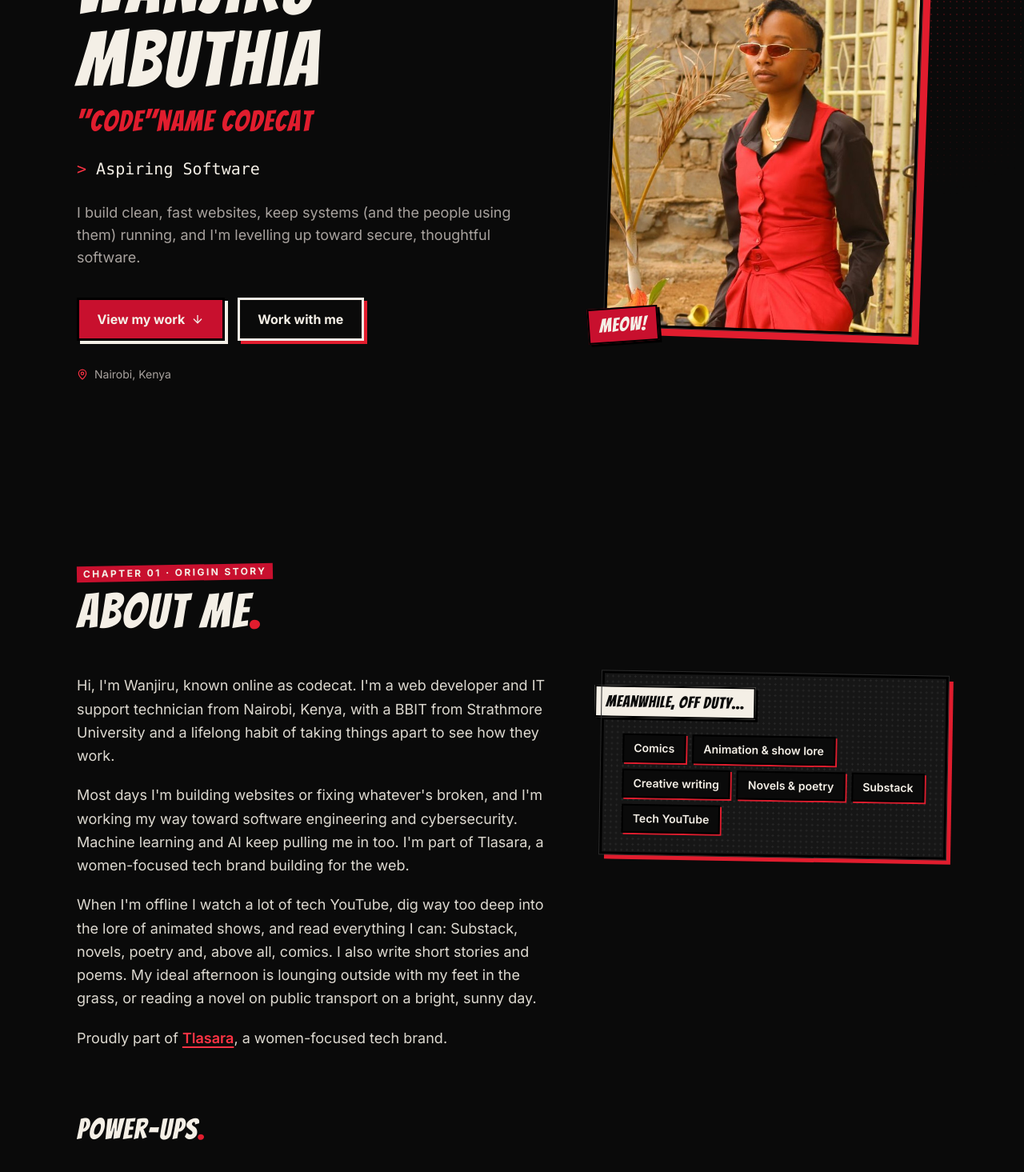
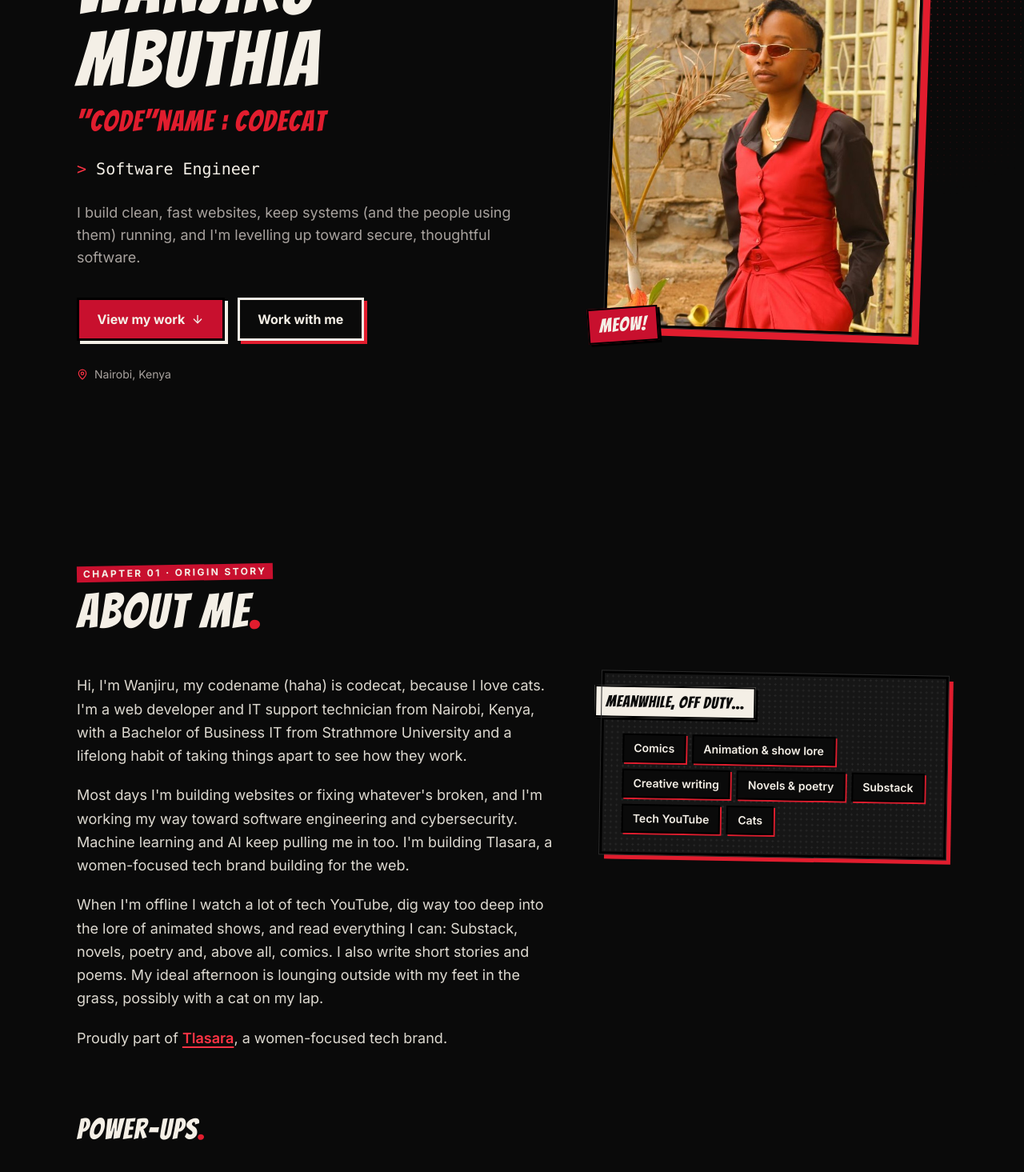
Before and after one commit to TlasaraDevs/codecat, a React (Vite) app: page / in a window 1280 px wide. Shown: the part 260-1725 px from the top of the page at 80% size. Built offline with nearby package versions, Linux system fonts and the light colour scheme.

Commit message:
a few changes in codecat copy

```diff
--- a/src/components/sections/Hero.jsx
+++ b/src/components/sections/Hero.jsx
@@ -74,7 +74,7 @@ export const Hero = () => {
           </m.h1>
 
           <m.p {...fadeUp(0.2)} className="mt-3 font-display text-3xl text-red sm:text-4xl">
-            {'"code"name '} {developer.handle}
+            {'"code"name '} : {developer.handle}
           </m.p>
 
           <m.div {...fadeUp(0.3)} className="mt-6 min-h-[2rem] font-mono text-lg text-paper sm:text-xl">
--- a/src/data/developers.js
+++ b/src/data/developers.js
@@ -12,15 +12,15 @@ export const developers = [
     roles: [
       "Web Developer",
       "IT Support",
-      "Aspiring Software Engineer",
+      "Software Engineer",
       "Aspiring Cybersecurity Pro",
     ],
     tagline:
       "I build clean, fast websites, keep systems (and the people using them) running, and I'm levelling up toward secure, thoughtful software.",
     bio: [
-      "Hi, I'm Wanjiru, known online as codecat. I'm a web developer and IT support technician from Nairobi, Kenya, with a BBIT from Strathmore University and a lifelong habit of taking things apart to see how they work.",
-      "Most days I'm building websites or fixing whatever's broken, and I'm working my way toward software engineering and cybersecurity. Machine learning and AI keep pulling me in too. I'm part of Tlasara, a women-focused tech brand building for the web.",
-      "When I'm offline I watch a lot of tech YouTube, dig way too deep into the lore of animated shows, and read everything I can: Substack, novels, poetry and, above all, comics. I also write short stories and poems. My ideal afternoon is lounging outside with my feet in the grass, or reading a novel on public transport on a bright, sunny day.",
+      "Hi, I'm Wanjiru, my codename (haha) is codecat, because I love cats. I'm a web developer and IT support technician from Nairobi, Kenya, with a Bachelor of Business IT from Strathmore University and a lifelong habit of taking things apart to see how they work.",
+      "Most days I'm building websites or fixing whatever's broken, and I'm working my way toward software engineering and cybersecurity. Machine learning and AI keep pulling me in too. I'm building Tlasara, a women-focused tech brand building for the web.",
+      "When I'm offline I watch a lot of tech YouTube, dig way too deep into the lore of animated shows, and read everything I can: Substack, novels, poetry and, above all, comics. I also write short stories and poems. My ideal afternoon is lounging outside with my feet in the grass, possibly with a cat on my lap.",
     ],
     interests: [
       "Comics",
@@ -29,12 +29,13 @@ export const developers = [
       "Novels & poetry",
       "Substack",
       "Tech YouTube",
+      "Cats",
     ],
     location: "Nairobi, Kenya",
     photo_url: "/images/profile.jpg",
     email: "info@tlasara.dev",
     links: {
-      github: "",
+      github: "https://github.com/Mbuthia09",
       linkedin: "https://www.linkedin.com/in/wanjiru-mbuthia-326091233/",
     },
     organization: {
```
